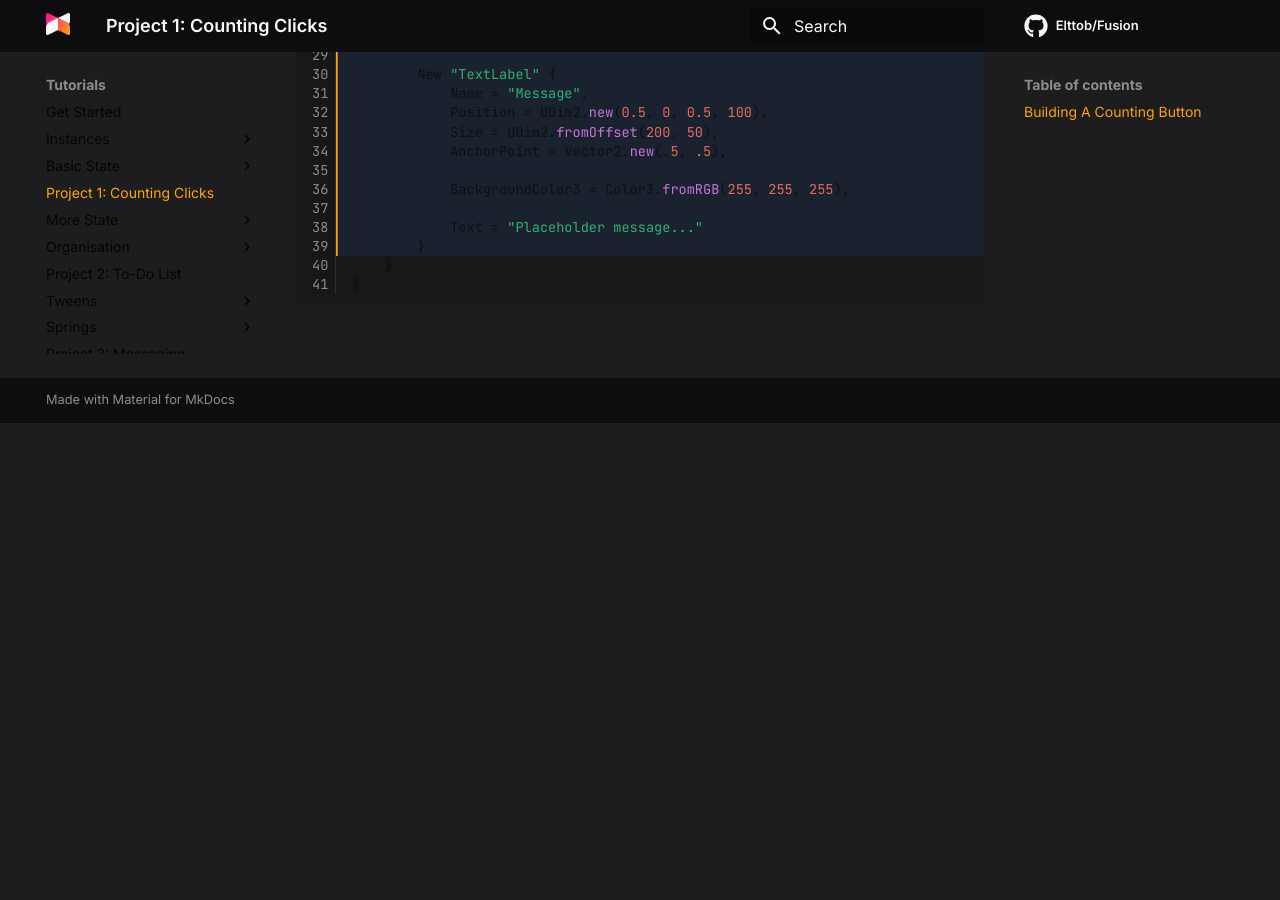
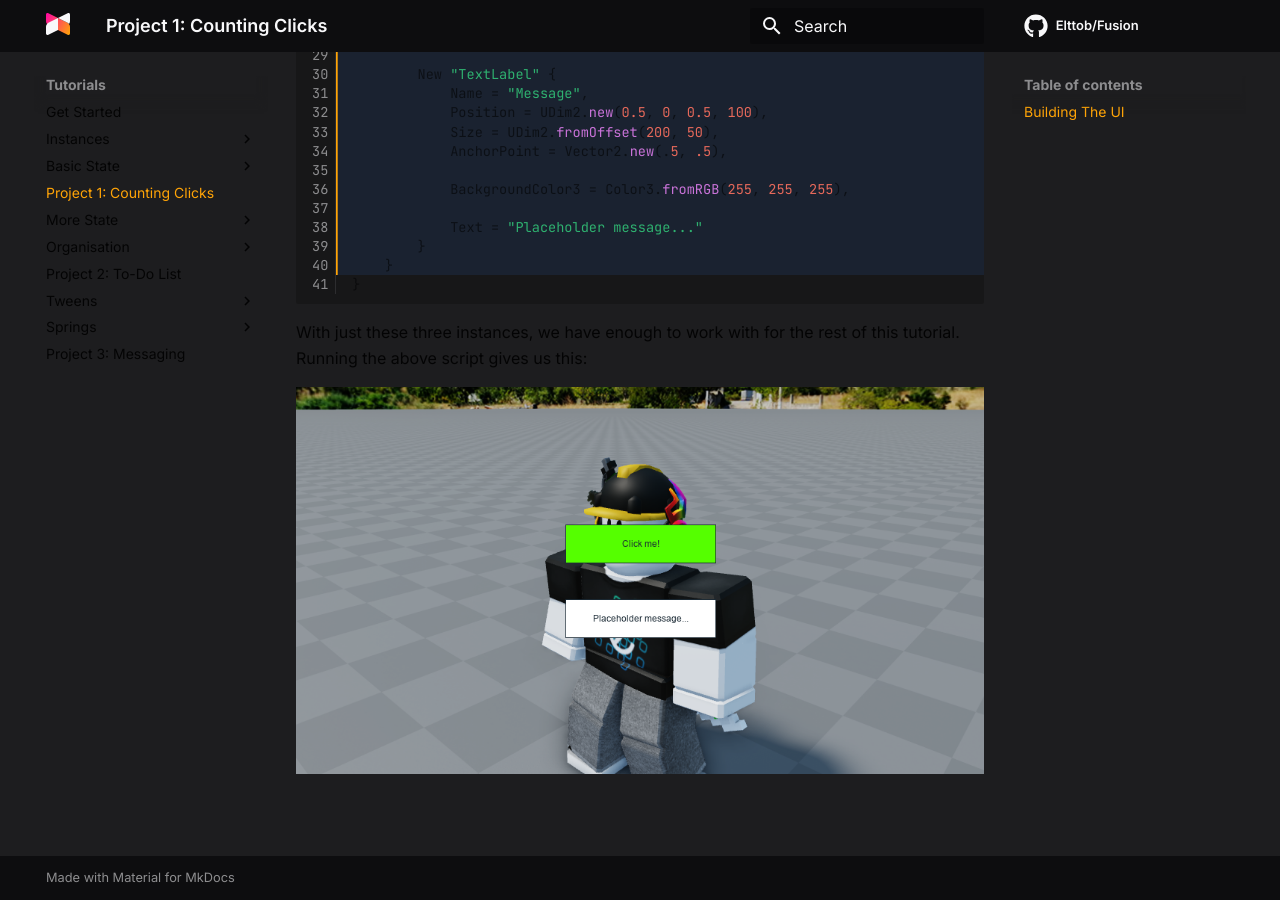
Before and after one commit to dphfox/Fusion, an MkDocs documentation site: the page built from docs/tutorials/project-1.md, in a window 1280 px wide and 900 px high, scrolled down 1308 px. Built offline with MkDocs 1.6.1 and Material for MkDocs 9.7.7, drawn with Linux system fonts in a browser that asks for light colours; comment, search, counter and statistics services are not loaded; before the commit the page ends 1731 px from its top, so only the background shows below that; some of the changed text lies outside the part shown.

Commit message:
UI image

````diff
--- a/docs/tutorials/project-1.md
+++ b/docs/tutorials/project-1.md
@@ -18,7 +18,7 @@ Fusion's basic tools work together in a real project.
 
 -----
 
-## Building A Counting Button
+## Building The UI
 
 We'll be creating a button which shows how many times you've clicked it - this
 is often used as an introductory UI example for many libraries and frameworks
@@ -50,7 +50,7 @@ local gui = New "ScreenGui" {
 Next, we'll create a TextButton we can click, and a message TextLabel which will
 eventually show how many clicks we've performed:
 
-```Lua linenums="12" hl_lines="7-28"
+```Lua linenums="12" hl_lines="7-29"
 local gui = New "ScreenGui" {
 	Parent = Players.LocalPlayer.PlayerGui,
 
@@ -83,3 +83,8 @@ local gui = New "ScreenGui" {
 }
 
 ```
+
+With just these three instances, we have enough to work with for the rest of
+this tutorial. Running the above script gives us this:
+
+![Image of basic UI](BasicUI.png)
````
Also changed, not shown: docs/tutorials/project-1/BasicUI.png (added).
